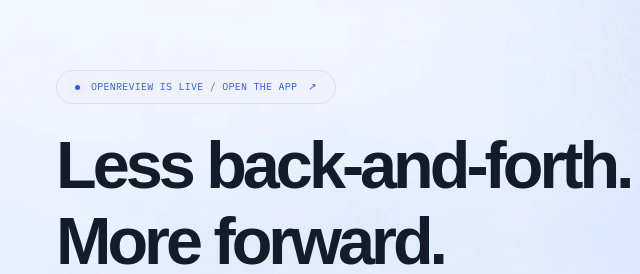
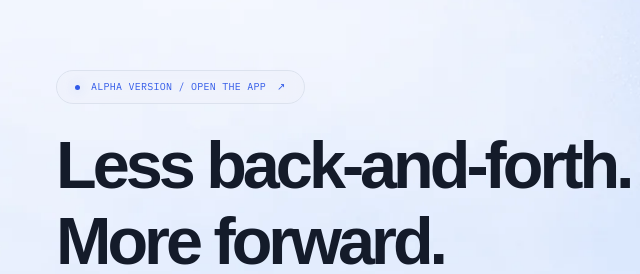
Before and after one commit to Mishalabdullah/openreview, an Astro site in the folder landing-page/: page / in a window 1280 px wide. Shown: the part 121-395 px from the top of the page, 0-640 px from the left. Built offline with nearby package versions, Linux system fonts and the light colour scheme; Astro itself is replaced by a stand-in of ours.

Commit message:
feat: alpha banner

```diff
--- a/landing-page/src/pages/index.astro
+++ b/landing-page/src/pages/index.astro
@@ -41,7 +41,7 @@ const steps = [
 	<div class="container">
 		<section class="hero" aria-labelledby="hero-title">
 			<a href={GET_STARTED_URL} class="release-pill mono">
-				<span class="status-dot" aria-hidden="true"></span>OpenReview is live / Open the app <span aria-hidden="true">↗</span>
+				<span class="status-dot" aria-hidden="true"></span>Alpha version / Open the app <span aria-hidden="true">↗</span>
 			</a>
 			<h1 id="hero-title">
 				Less back-and-forth.
```
